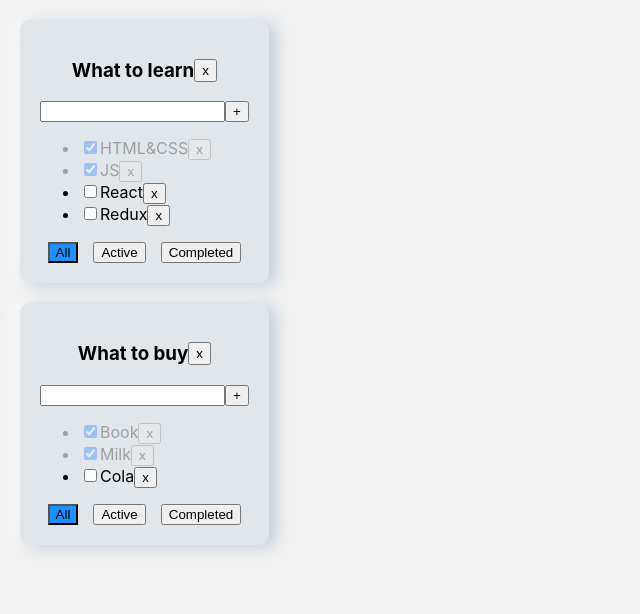
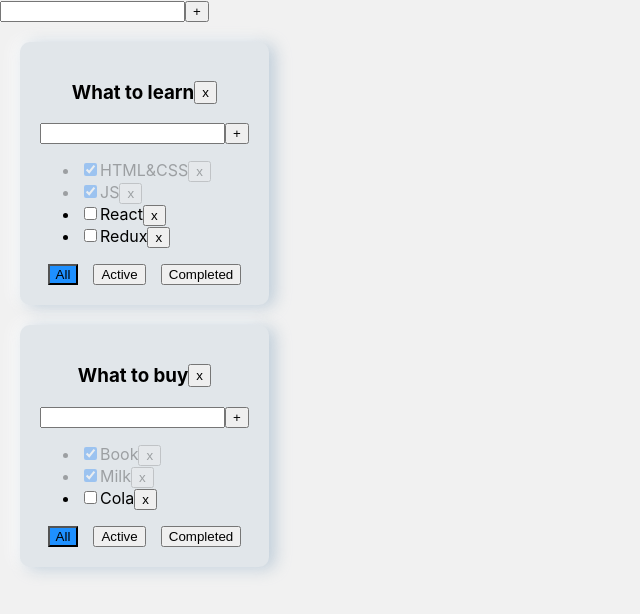
Before and after one commit to Kirill2603/mytodolist, a React (Create React App) app: page / in a window 1280 px wide. Shown: the top 614 px of the page, without its empty margins (0-640 px from the left). Built offline with nearby package versions, Linux system fonts and the light colour scheme.

Commit message:
Kabzda 6 AddItemForm.tsx

```diff
--- a/src/App.tsx
+++ b/src/App.tsx
@@ -2,6 +2,7 @@ import React, {useState} from 'react';
 import {TodoList} from "./components/TodoList";
 import './App.css'
 import {v1} from "uuid";
+import {AddItemForm} from "./components/AddItemForm";
 
 type TasksType = {
     id: string
@@ -19,15 +20,6 @@ type TodoListsType = {
 }
 
 function App() {
-
-    // let [tasks, setTasks] = useState<TasksType[]>(
-    //     [
-    //         {id: v1(), title: 'HTML&CSS', isDone: true},
-    //         {id: v1(), title: 'JS', isDone: true},
-    //         {id: v1(), title: 'React', isDone: false},
-    //         {id: v1(), title: 'Redux', isDone: false}
-    //     ]
-    // )
 
     function removeTask(id: string, todoListId: string) {
         let tasksForFilter = tasks[todoListId]
@@ -93,6 +85,7 @@ function App() {
 
     return (
         <div className="App">
+            <AddItemForm id={"asd"} addTask={()=>{}} />
             {
                 todoLists.map((todoList) => {
 
--- /dev/null
+++ b/src/components/AddItemForm.tsx
@@ -0,0 +1,41 @@
+import React, {ChangeEvent, KeyboardEvent, useState} from "react";
+import s from "./TodoList.module.css";
+
+type AddItemFormPropsType = {
+    id: string
+    addTask: (title: string, todolistId: string) => void
+}
+export const AddItemForm: React.FC<AddItemFormPropsType> = ({id, addTask}) => {
+
+    const [newTaskTitle, setNewTaskTitle] = useState('')
+    const [error, setError] = useState(false)
+
+    const onChangeTitleHandler = (event: ChangeEvent<HTMLInputElement>) => {
+        setNewTaskTitle(event.currentTarget.value)
+    }
+    const onKeyPressHandler = (event: KeyboardEvent<HTMLInputElement>) => {
+        setError(false)
+        if (event.charCode === 13) {
+            addTask(newTaskTitle, id)
+            setNewTaskTitle('')
+        }
+    }
+
+    const addTaskHandler = () => {
+        if (newTaskTitle.trim() !== '') {
+            addTask(newTaskTitle.trim(), id)
+            setNewTaskTitle('')
+        } else setError(true)
+    }
+
+    return (
+        <div>
+            <input value={newTaskTitle}
+                   className={error ? s.error : ''}
+                   onChange={onChangeTitleHandler}
+                   onKeyPress={onKeyPressHandler}/>
+            <button onClick={addTaskHandler}>+</button>
+            {error && <div className={s.errorMessage}>Field is required</div>}
+        </div>
+    )
+}
--- a/src/components/TodoList.tsx
+++ b/src/components/TodoList.tsx
@@ -1,6 +1,7 @@
-import React, {ChangeEvent, KeyboardEvent, useState} from "react";
+import React, {ChangeEvent} from "react";
 import s from './TodoList.module.css'
 import {FilterValuesType} from "../App";
+import {AddItemForm} from "./AddItemForm";
 
 type TaskType = {
     id: string
@@ -33,28 +34,6 @@ export const TodoList: React.FC<TodoListPropsType> = (
         removeTodoList
     }) => {
 
-    const [newTaskTitle, setNewTaskTitle] = useState('')
-    const [error, setError] = useState(false)
-
-    const onChangeTitleHandler = (event: ChangeEvent<HTMLInputElement>) => {
-        setNewTaskTitle(event.currentTarget.value)
-    }
-    const onKeyPressHandler = (event: KeyboardEvent<HTMLInputElement>) => {
-        setError(false)
-        if (event.charCode === 13) {
-            addTask(newTaskTitle, id)
-            setNewTaskTitle('')
-        }
-    }
-
-    const addTaskHandler = () => {
-        if (newTaskTitle.trim() !== '') {
-            addTask(newTaskTitle.trim(), id)
-            setNewTaskTitle('')
-
-        } else setError(true)
-    }
-
     const removeTodoListHandler = () => {
       removeTodoList(id)
     }
@@ -63,12 +42,7 @@ export const TodoList: React.FC<TodoListPropsType> = (
         <div className={s.TodoListWrapper}>
             <h3>{title}<button onClick={removeTodoListHandler}>x</button></h3>
             <div>
-                <input value={newTaskTitle}
-                       className={error ? s.error : ''}
-                       onChange={onChangeTitleHandler}
-                       onKeyPress={onKeyPressHandler}/>
-                <button onClick={addTaskHandler}>+</button>
-                {error && <div className={s.errorMessage}>Field is required</div>}
+                <AddItemForm addTask={addTask} id={id} />
                 <ul>
                     {tasks.map((task) => {
 
```
